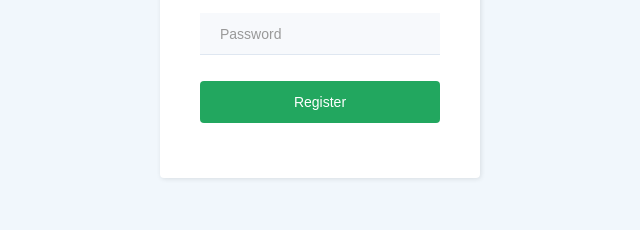
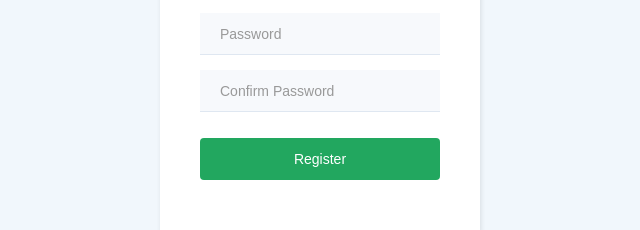
Before and after one commit to GTBitsOfGood/dream-it-forward, a React (Create React App) app in the folder dream-frontend/: page /register in a window 1280 px wide. Shown: the part 364-594 px from the top of the page, without its empty margins (320-960 px from the left). Built offline with nearby package versions, Linux system fonts and the light colour scheme.

Commit message:
Register page w/ confirm password and react states

```diff
--- a/dream-frontend/src/Register.js
+++ b/dream-frontend/src/Register.js
@@ -1,15 +1,41 @@
 import React from 'react';
 
 export class Register extends React.Component {
+    constructor(props) {
+        super(props);
+        this.state = {
+            email: '',
+            passConfirm: '',
+            password: ''
+        };
+        this.onSubmit = this.onSubmit.bind(this);
+    }
+
+    onSubmit(e) {
+        e.preventDefault();
+        console.log(this.state);
+        if (this.state.email && this.state.passConfirm && this.state.password) {
+            if (this.state.passConfirm !== this.state.password) {
+                console.log("passwords don't match");
+            } else {
+                console.log("SUCCESS");
+                // do backend
+            }
+        } else {
+            console.log("fill in all inputs");
+        }
+    }
+
     render() {
         return (
             <div className="login-clean">
                 <form>
                     <h2 className="sr-only">Registration Form</h2>
                     <div className="illustration"><img className="img-responsive" src="https://static.wixstatic.com/media/ca0178_35f7a49f9b32404b953369516a9d55f0.png/v1/fill/w_800,h_539,al_c/ca0178_35f7a49f9b32404b953369516a9d55f0.png" alt="Dream It Forward Logo"/></div>
-                    <div className="form-group"><input className="form-control" type="email" name="email" placeholder="Email" /></div>
-                    <div className="form-group"><input className="form-control" type="password" name="password" placeholder="Password" /></div>
-                    <div className="form-group"><button className="btn btn-primary btn-block" type="submit" style={{ backgroundColor: "rgb(34,167,95)" }}>Register</button></div>
+                    <div className="form-group"><input value={this.state.email} onChange={(e) => {this.setState({email: e.target.value})}} className="form-control" type="email" name="email" placeholder="Email" /></div>
+                    <div className="form-group"><input value={this.state.password} onChange={(e) => {this.setState({password: e.target.value})}} className="form-control" type="password" name="password" placeholder="Password" /></div>
+                    <div className="form-group"><input value={this.state.passConfirm} onChange={(e) => {this.setState({passConfirm: e.target.value})}} className="form-control" type="password" placeholder="Confirm Password" /></div>
+                    <div className="form-group"><button className="btn btn-primary btn-block" onClick={(e) => this.onSubmit(e)} style={{ backgroundColor: "rgb(34,167,95)" }}>Register</button></div>
                 </form>
             </div>
         );
```
